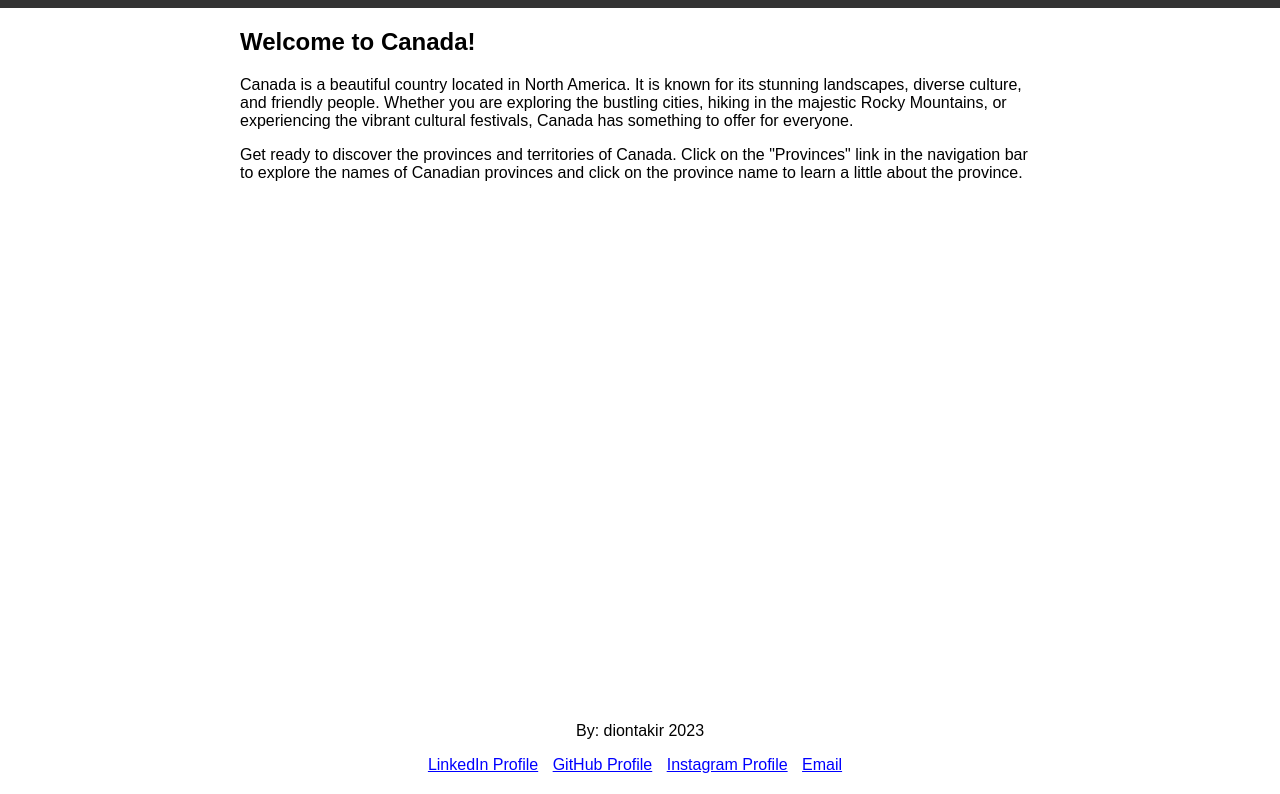
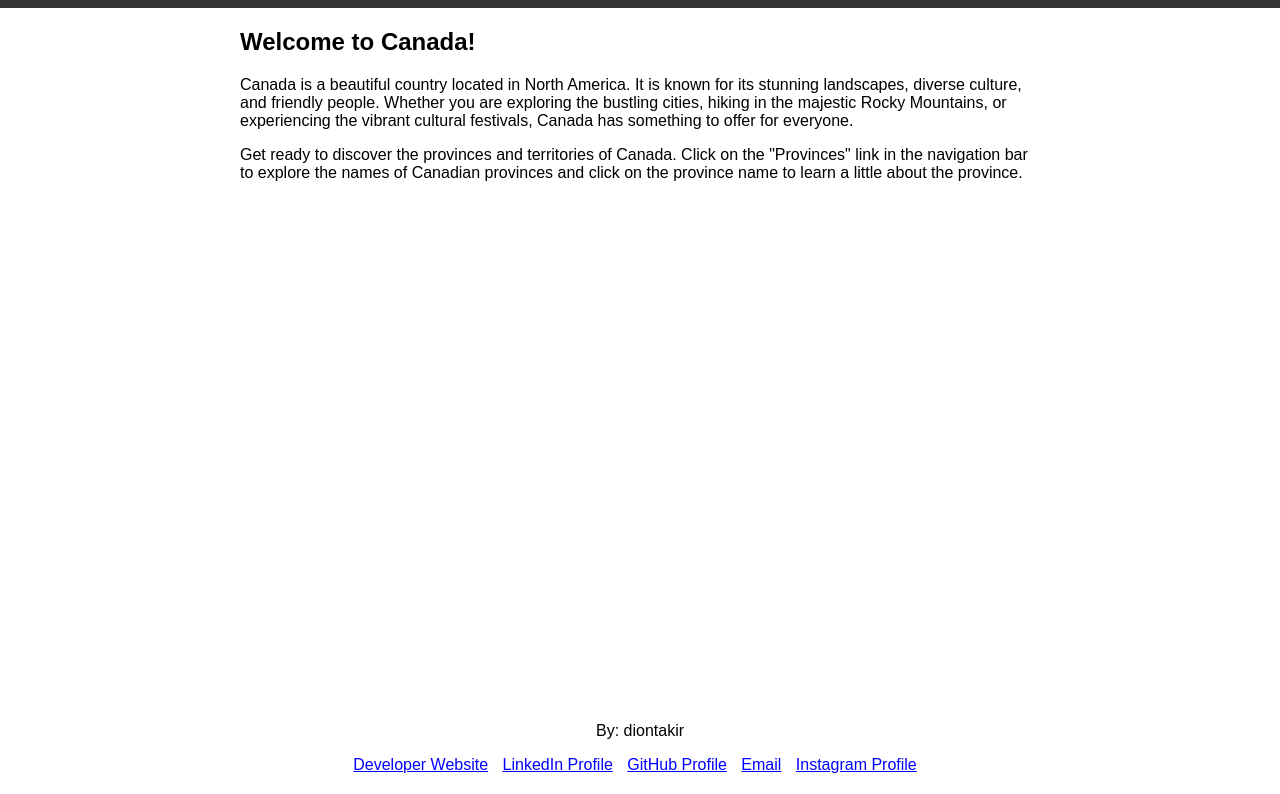
Before and after one commit to ledidk/CanadianProvinces, a plain HTML site: page index.html in a window 1280 px wide. Shown: the part 110-904 px from the top of the page. Drawn offline with Linux system fonts and the light colour scheme.

Commit message:
Update index.html

```diff
--- a/index.html
+++ b/index.html
@@ -33,15 +33,17 @@
 
     <script src="script.js"></script>
     <footer>
-        <p style="margin-top: 500px; color: black;">By: diontakir 2023</p>
+        <p style="margin-top: 500px; color: black;">By: diontakir</p>
         <div class="social-links">
+            <a href="https://diontakir.com" target="_blank">Developer Website
+            </a>
             <a href="https://www.linkedin.com/in/dio-ntakir-773715176/" target="_blank">LinkedIn Profile
             </a>
             <a href="https://github.com/ledidk" target="_blank">GitHub Profile
             </a>
-            <a href="https://www.instagram.com/le.didk/" target="_blank">Instagram Profile
+             <a href="mailto:ddkntakirutimana@gmail.com" target="_blank">Email
             </a>
-             <a href="mailto:ddkntakirutimana@gmail.com" target="_blank">Email
+               <a href="https://www.instagram.com/le.didk/" target="_blank">Instagram Profile
             </a>
         </div>
     </footer>
```
